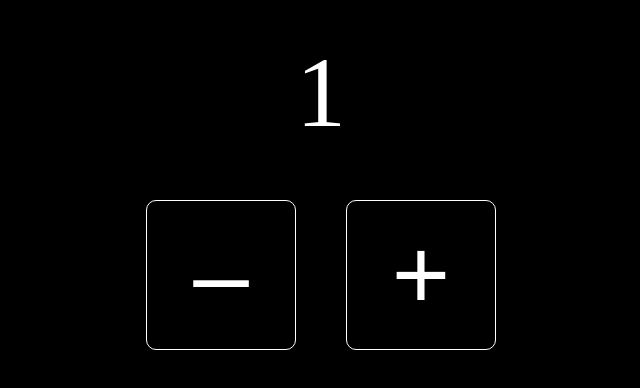
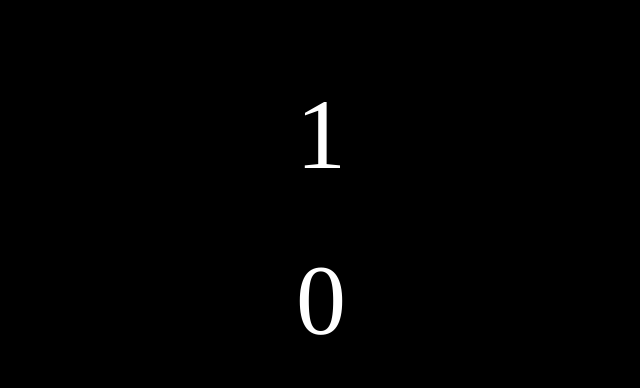
Before and after one commit to arthurshelbaev/counter-redux, a React (Create React App) app: page / in a window 1280 px wide. Shown: the part 158-546 px from the top of the page, without its empty margins (319-959 px from the left). Built offline with nearby package versions, Linux system fonts and the light colour scheme.

Commit message:
Update Buttons.jsx

```diff
--- a/src/components/Buttons.jsx
+++ b/src/components/Buttons.jsx
@@ -1,26 +1,20 @@
 import React from 'react';
-import { useDispatch } from 'react-redux';
-import "../styles.css"
+import { useDispatch, useSelector } from 'react-redux';
 
-
-const Buttons = () => {
+const Number = () => {
 
     const dispatch = useDispatch()
 
-    const handleInc = () => {
-        dispatch({type: "plus"})
+    const breeak = () => {
+        dispatch({type: "break"})
     }
 
-    const handleDec =() => {
-        dispatch({ type: "minus" })
-    }
+    const number = useSelector((state) => state.number)
+    const theme = useSelector((state) => state.theme)
 
     return (
-        <div className='buttons'>
-            <button className='btn1' onClick={handleDec}>–</button>
-            <button className='btn2'onClick={handleInc}>+</button>
-        </div>
+        <div className='number' onClick={breeak}>{number}</div>
     );
 };
 
-export default Buttons;
+export default Number;
```
